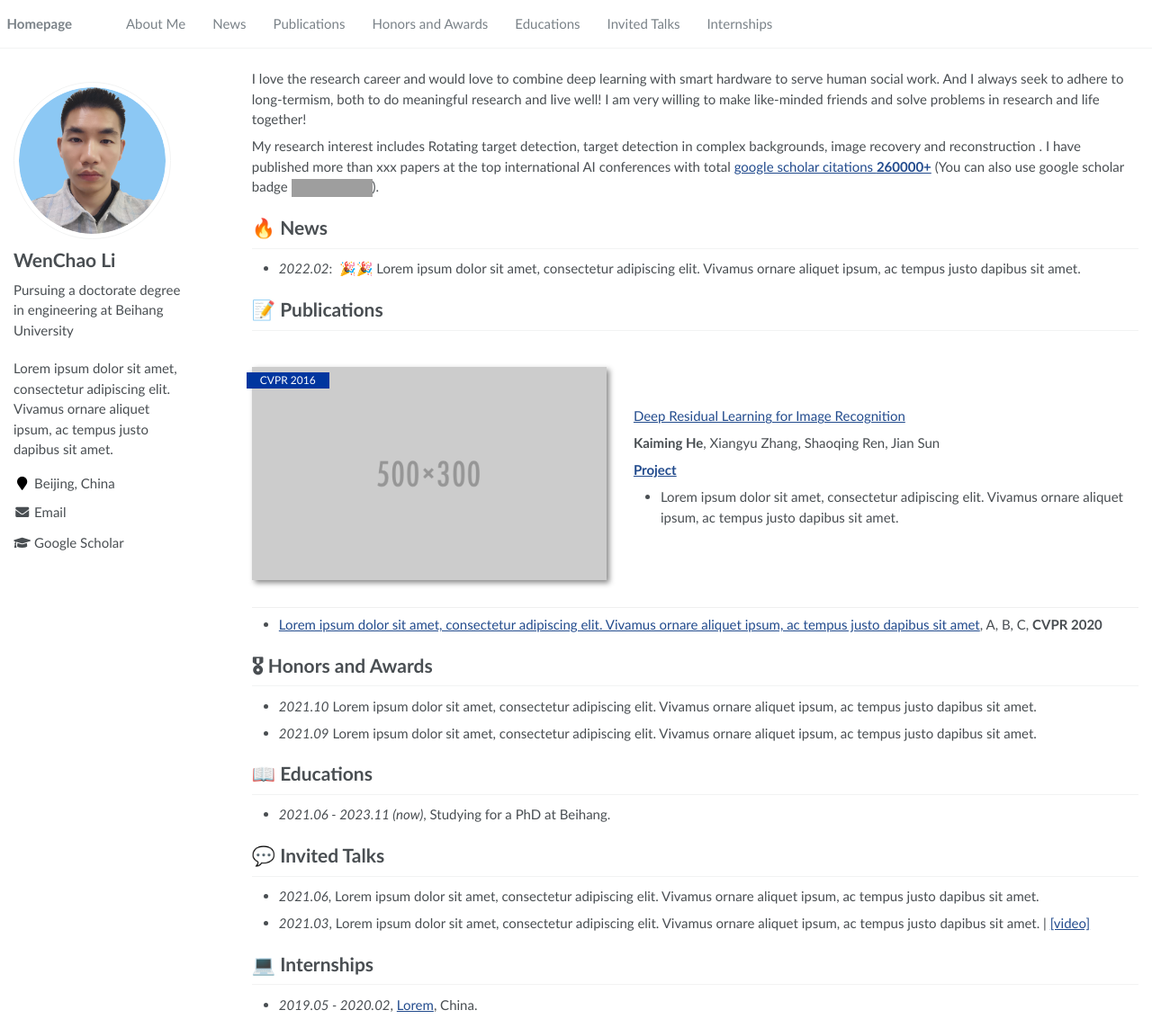
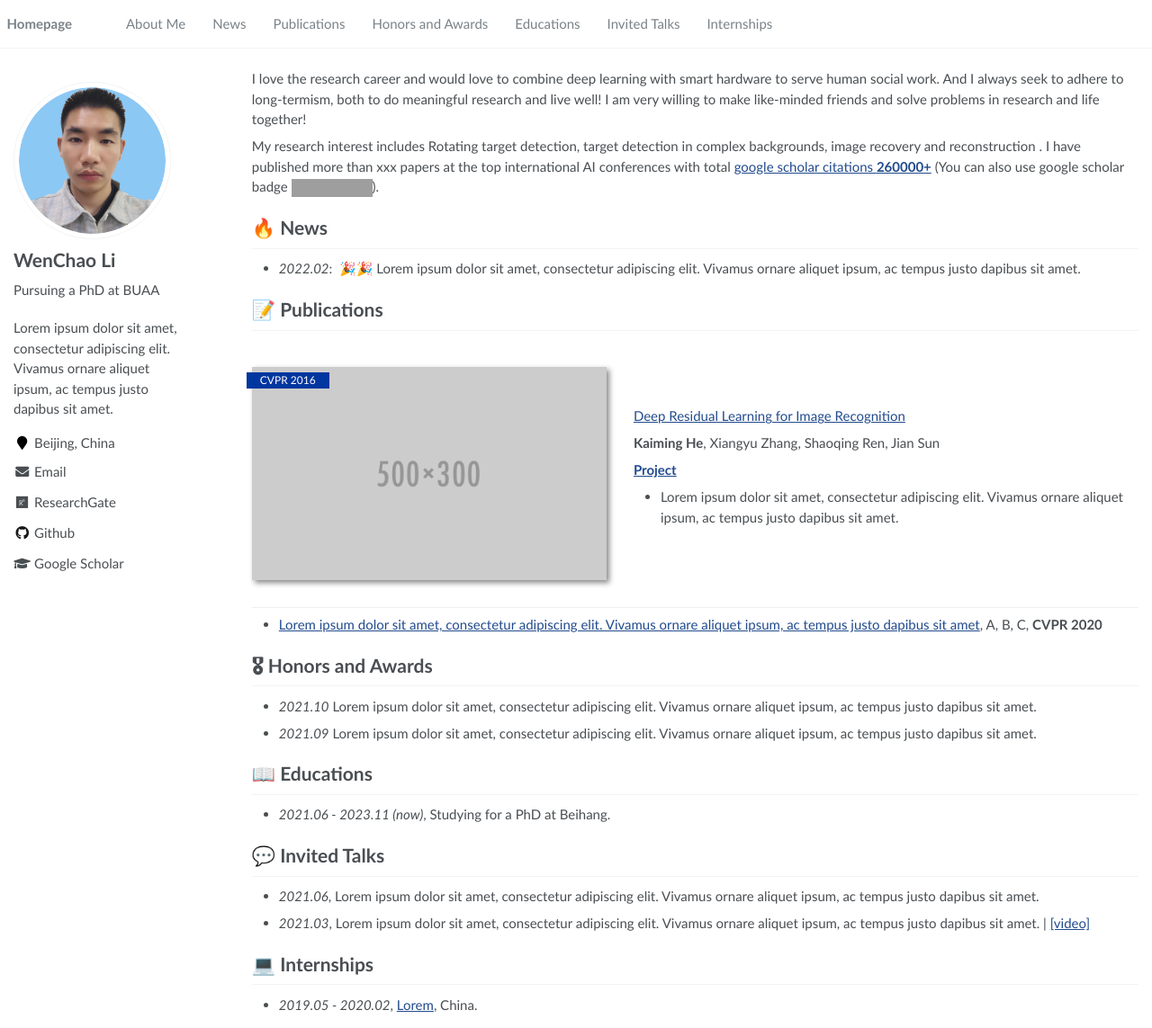
Before and after one commit to RayeRen/acad-homepage.github.io, a Jekyll site: the page built from _pages/about.md, in a window 1280 px wide and 1143 px high. Shown: the whole window at 90% size. Built offline with Jekyll 4.4.1, drawn with Linux system fonts in a browser that asks for light colours; grey boxes are pictures that could not be loaded.

Commit message:
Update _config.yml

```diff
--- a/_config.yml
+++ b/_config.yml
@@ -23,13 +23,13 @@ baidu_site_verification  :  # get baidu_site_verification from https://ziyuan.ba
 author:
   name             : "WenChao Li"
   avatar           : "images/android-chrome-512x512.png"
-  bio              : "Pursuing a doctorate degree in engineering at Beihang University"
+  bio              : "Pursuing a PhD at BUAA"
   location         : "Beijing, China"
   employer         :
   pubmed           :
   googlescholar    : "https://scholar.google.com/citations?user=ph9tt1oAAAAJ&hl"
   email            : "wenchaoli@buaa.edu.cn"
-  researchgate     :  # e.g., "https://www.researchgate.net/profile/yourprofile"
+  researchgate     :  "https://www.researchgate.net/profile/yourprofile"
   uri              :
   bitbucket        :
   codepen          :
@@ -37,7 +37,7 @@ author:
   flickr           :
   facebook         :
   foursquare       :
-  github           : # e.g., "liwenchao0615"
+  github           : "liwenchao0615"
   google_plus      :
   keybase          :
   instagram        :
```
